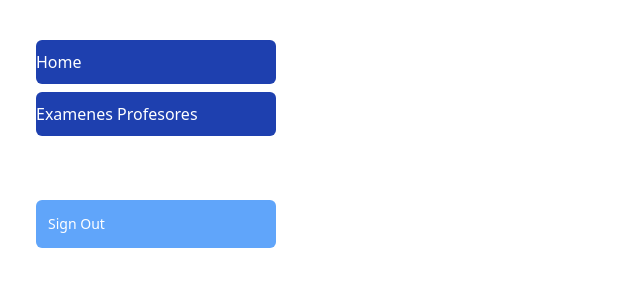
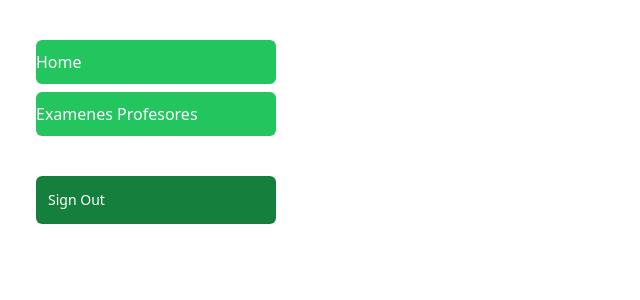
Before and after one commit to Franco7Ns/Subir-Examen, a Next.js app: page /profesor in a window 1280 px wide. Shown: the top 300 px of the page, without its empty margins (0-640 px from the left). Built offline with nearby package versions, Linux system fonts and the light colour scheme; no server answers; the database is empty.

Commit message:
Actualizacion

```diff
--- a/app/ui/alumno/nav-links.tsx
+++ b/app/ui/alumno/nav-links.tsx
@@ -19,7 +19,7 @@ export default function NavLinks() {
          <Link
             key={link.name}
             href={link.href}
-            className='mt-auto ml-7 w-60 bg-blue-800  rounded-md outline-2 py-[10px]'
+            className='mt-auto ml-7 w-60 bg-green-500  rounded-md outline-2 py-[10px]'
           >
             <p>{link.name}</p>
           </Link>
--- a/app/ui/alumno/sidenav.tsx
+++ b/app/ui/alumno/sidenav.tsx
@@ -14,8 +14,7 @@ export default function SideNav() {
             await signOut();
           }}
         >
-          className="mt-6 ml-7 w-60 bg-blue-800  rounded-md outline-2 py-[10px]"
-          <button className="flex mt-6 ml-7 w-60 outline-2 py-[10px] h-[48px] grow items-center justify-center gap-2 rounded-md bg-blue-400 p-3 text-sm font-medium hover:bg-sky-100 hover:text-blue-600 md:flex-none md:justify-start md:p-2 md:px-3">
+          <button className="flex mt-6 ml-7 w-60 outline-2 py-[10px] h-[48px] grow items-center justify-center gap-2 rounded-md bg-green-700 p-3 text-sm font-medium hover:bg-sky-100 hover:text-blue-600 md:flex-none md:justify-start md:p-2 md:px-3">
             <div className="hidden md:block">Sign Out</div>
           </button>
         </form>
--- a/app/ui/profesor/nav-links.tsx
+++ b/app/ui/profesor/nav-links.tsx
@@ -19,7 +19,7 @@ export default function NavLinks() {
          <Link
             key={link.name}
             href={link.href}
-            className='mt-6 ml-7 w-60 bg-blue-800  rounded-md outline-2 py-[10px]'
+            className='mt-6 ml-7 w-60 bg-green-500  rounded-md outline-2 py-[10px]'
           >
             <p>{link.name}</p>
           </Link>
--- a/app/ui/profesor/sidenav.tsx
+++ b/app/ui/profesor/sidenav.tsx
@@ -14,8 +14,7 @@ export default function SideNav() {
             await signOut();
           }}
         >
-          className="mt-6 ml-7 w-60 bg-blue-800  rounded-md outline-2 py-[10px]"
-          <button className="flex mt-6 ml-7 w-60 outline-2 py-[10px] h-[48px] grow items-center justify-center gap-2 rounded-md bg-blue-400 p-3 text-sm font-medium hover:bg-sky-100 hover:text-blue-600 md:flex-none md:justify-start md:p-2 md:px-3">
+          <button className="flex mt-6 ml-7 w-60 outline-2 py-[10px] h-[48px] grow items-center justify-center gap-2 rounded-md bg-green-700 p-3 text-sm font-medium hover:bg-sky-100 hover:text-blue-600 md:flex-none md:justify-start md:p-2 md:px-3">
             <div className="hidden md:block">Sign Out</div>
           </button>
         </form>
```
